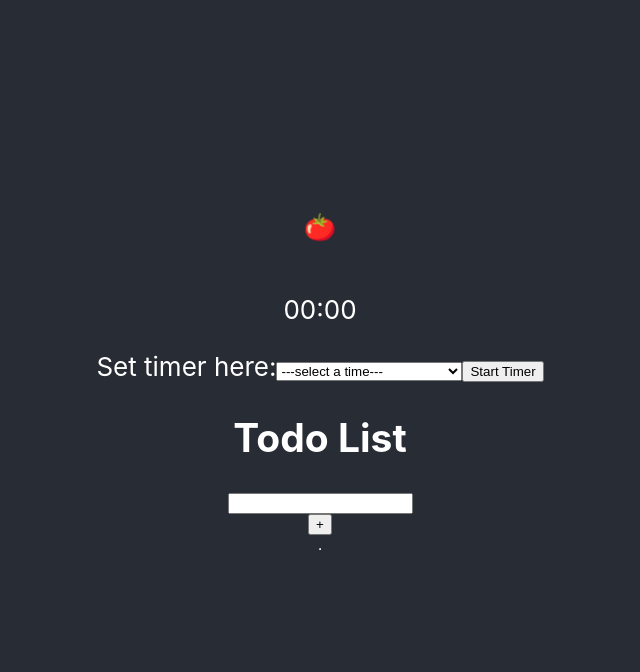
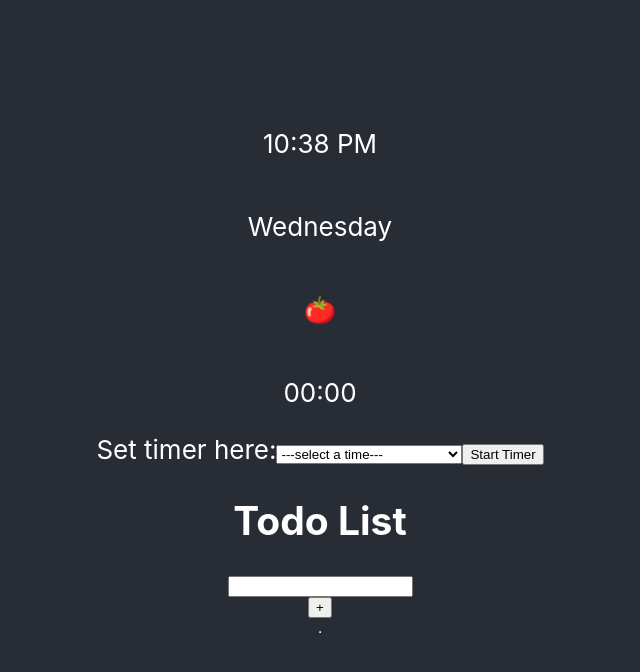
Before and after one commit to yingmo55/Todo-List, a React (Create React App) app: page / in a window 1280 px wide. Shown: the top 672 px of the page, without its empty margins (320-960 px from the left). Built offline with nearby package versions, Linux system fonts and the light colour scheme.

Commit message:
Add current time to App.js

```diff
--- a/src/App.js
+++ b/src/App.js
@@ -1,11 +1,13 @@
 import './App.css';
 import Todo from './Components/TodoList/Todo/Todo';
 import Timer from './Components/Pomodoro/Timer/Timer';
+import CurrentTime from './Components/CurrentTime/CurrentTime';
 
 function App() {
   return (
     <div className="App">
       <header className="App-header">
+        <CurrentTime />
         <Timer />
       <Todo />
       </header>
```
